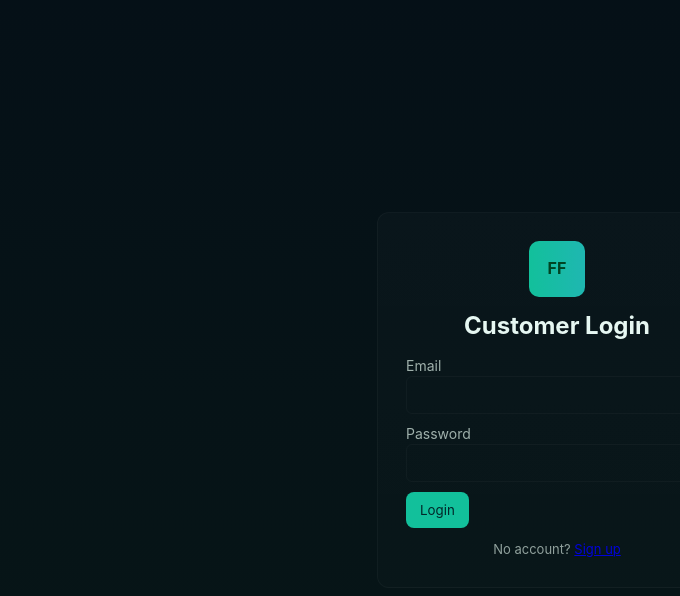
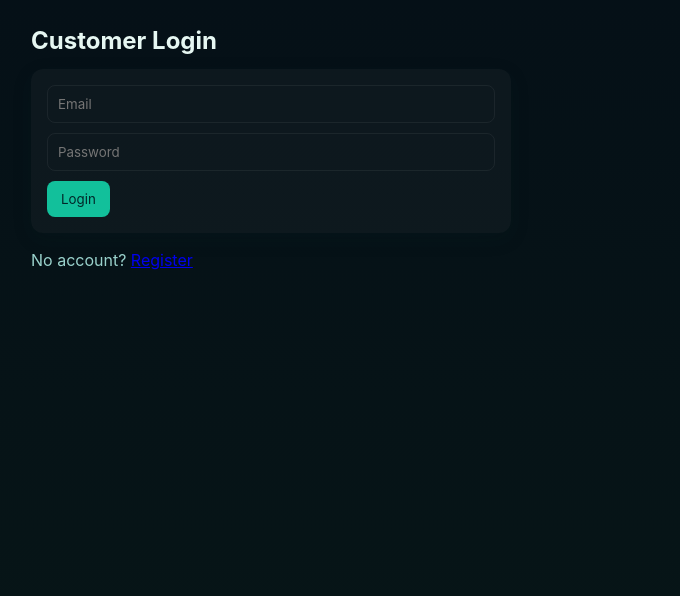
Before and after one commit to oncallbooking/db, a plain HTML site: page frontend/login-customer.html in a window 1280 px wide. Shown: the whole page, without its empty margins (83-763 px from the left). Drawn offline with Linux system fonts and the light colour scheme.

Commit message:
Update login-customer.html

```diff
--- a/frontend/login-customer.html
+++ b/frontend/login-customer.html
@@ -1,39 +1,29 @@
 <!doctype html>
-<html lang="en">
+<html>
 <head>
   <meta charset="utf-8" />
   <meta name="viewport" content="width=device-width,initial-scale=1" />
   <title>Customer Login — FutriFix</title>
-  <link rel="stylesheet" href="/styles.css" />
+  <link rel="stylesheet" href="styles.css" />
 </head>
-<body class="centered-page">
-  <div class="card login-card">
-    <div class="logo">FF</div>
+<body>
+  <div class="container">
     <h2>Customer Login</h2>
-    <form id="custLogin" class="form">
-      <label>Email
-        <input type="email" id="custEmail" required />
-      </label>
-      <label>Password
-        <input type="password" id="custPassword" required minlength="6" />
-      </label>
-      <button class="btn" type="submit">Login</button>
-      <div class="muted small alt">No account? <a href="/signup-customer.html">Sign up</a></div>
-    </form>
+    <div class="card" style="max-width:480px;">
+      <form id="loginForm">
+        <div class="form-row">
+          <input name="email" placeholder="Email" class="input" />
+        </div>
+        <div class="form-row">
+          <input name="password" type="password" placeholder="Password" class="input" />
+        </div>
+        <div style="margin-top:10px;">
+          <button type="button" class="btn" onclick="futrifix.login('loginForm')">Login</button>
+        </div>
+      </form>
+    </div>
+    <p class="muted">No account? <a href="/signup-customer.html">Register</a></p>
   </div>
-
-  <script>
-    document.getElementById('custLogin').addEventListener('submit', async function(e){
-      e.preventDefault();
-      const payload = { role: "customer", email: document.getElementById('custEmail').value.trim(), password: document.getElementById('custPassword').value };
-      const res = await fetch('/login', { method: 'POST', headers:{'Content-Type':'application/json'}, body: JSON.stringify(payload) });
-      const data = await res.json();
-      if(!res.ok){ alert(data.message || 'Login failed'); return; }
-      // persist simple session in localStorage
-      localStorage.setItem('futrifix_user', JSON.stringify(data.user));
-      alert('Welcome, ' + data.user.name);
-      window.location = '/';
-    });
-  </script>
+  <script src="script.js"></script>
 </body>
 </html>
```
